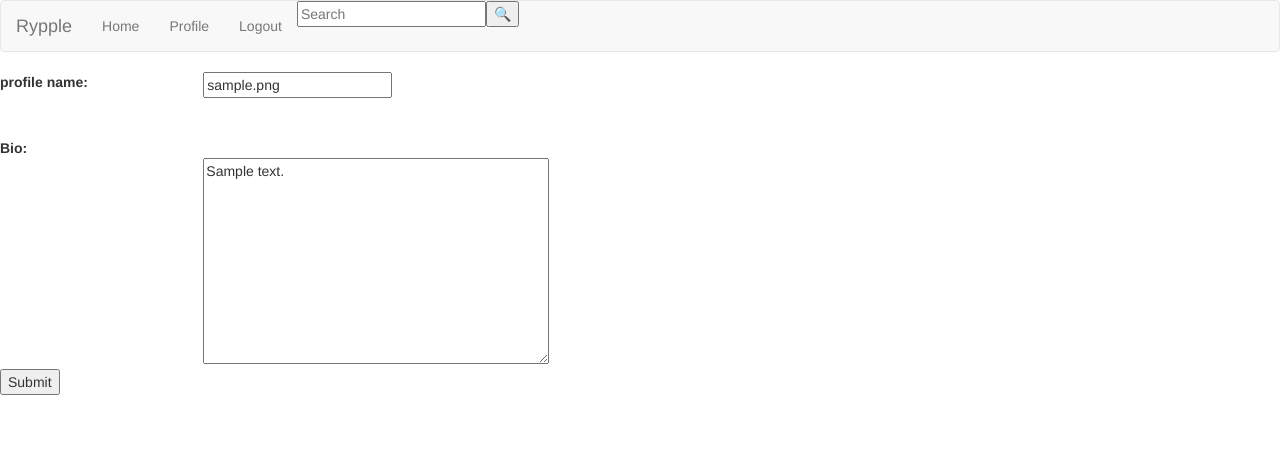
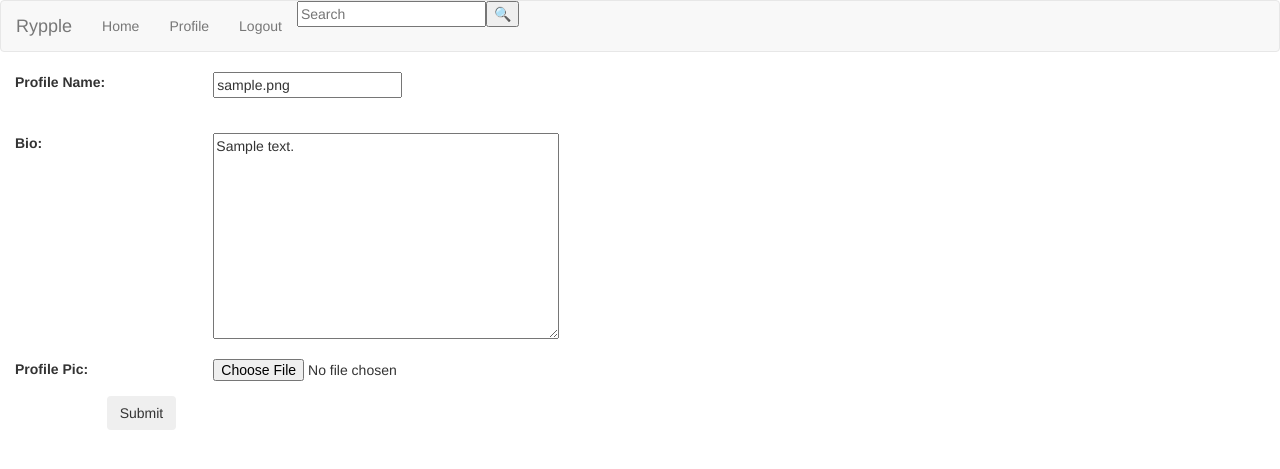
Before and after one commit to keerthanss/microblog, a Django app: page /microblog/editprofile/ in a window 1280 px wide. Shown: the top 469 px of the page. Run offline with Django 3.2, Linux system fonts and the light colour scheme; a user stored in the database is signed in; tables that the repository leaves empty hold one stand-in row (values such as "Sample post"); parts of the project's set-up code (start-up, migrations or seed data) failed here and were passed over; some libraries are stand-ins or nearby versions.

Commit message:
Can upload and save profile picture

```diff
--- a/mysite/microblog/forms.py
+++ b/mysite/microblog/forms.py
@@ -1,6 +1,5 @@
 from django import forms
 from django.forms import Textarea
-from models import User
 
 class LogInForm(forms.Form):
     username = forms.CharField(widget = forms.TextInput(attrs={'placeholder':'Username', 'required' : True}),
@@ -31,7 +30,8 @@ class PostForm(forms.Form):
 class EditProfileForm(forms.Form):
     profile_name = forms.CharField(label='Profile Name', max_length=100)
     bio = forms.CharField(widget=forms.Textarea , label='bio')
-
+    profile_pic = forms.ImageField(label="Select an image", required=False)
+    #profile_pic = forms
 class SearchForm(forms.Form):
     searchField = forms.CharField(label='search',
                     widget=forms.TextInput(attrs={'placeholder': 'Search'}))
--- a/mysite/microblog/logic.py
+++ b/mysite/microblog/logic.py
@@ -3,6 +3,9 @@ from django.http import HttpResponse
 from .Serializers import *
 from .models import User, Post, Follows, Saves, Shares
 from rest_framework import viewsets
+
+#def saveProfilePic(username, picture):
+
 
 def getPostsForProfilePage(username, number, isMyProfile):
     def getSelfProfile():
@@ -35,6 +38,8 @@ def getPostsForProfilePage(username, number, isMyProfile):
         return getSelfProfile()
     else:
         return getOtherProfile()
+
+
 
 def getSharedPostsByUser(username, number):
     if username is None:
@@ -98,7 +103,12 @@ def unsavePost(user,post):
     if postsSaved:
         postsSaved.delete()
     return True
+def deletePostLogic(postid,username):
 
+    post = Post.objects.get(post_id = postid)
+    if(post):
+        if post.creator.user_name == username:
+            post.delete()
 def getHomePagePosts(username,number):
     users_following = Follows.objects.values_list('following').filter(follower=username)
     queryset = Post.objects.all().order_by('-timestamp').filter(creator__in= set(users_following))
--- a/mysite/microblog/models.py
+++ b/mysite/microblog/models.py
@@ -14,7 +14,7 @@ class User(models.Model):
         max_length = 30,
         primary_key = True)
     userid = models.OneToOneField(auth_user, default=-1)
-    profile_pic = models.CharField(max_length = 50)
+    profile_pic = models.ImageField(upload_to = 'ProfilePictures/')
     bio = models.CharField(max_length = 300)
 
 
--- a/mysite/microblog/templates/microblog/editprofile.html
+++ b/mysite/microblog/templates/microblog/editprofile.html
@@ -1,33 +1,34 @@
 {% extends 'microblog/header.html' %}
-<!DOCTYPE html>
-<html lang="en">
 {% block body %}
 {{block.super}}
 
-<form action = "/microblog/editprofile/" method="post">
+<form enctype="multipart/form-data"  method="post">
   {% csrf_token %}
   <div class="fieldWrapper">
-    <div class="row">
+    <div class="form-group form-inline">
+      <div class="col-sm-2" >
+        <label for="{{ form.profile_name.id_for_label }}"> Profile Name:</label>
+       </div>
+        {{ form.profile_name }}
+        <br><br>
+    </div>
+    <div class= "form-group form-inline">
+      <div class="col-sm-2" >
+        <label for="{{form.bio.id_for_label}}">Bio:</label>
+      </div>
+      {{ form.bio }}
+    </div>
 
-      <div class="col-sm-2" >
-
-        <label for="{{ form.profile_name.id_for_label }}"> profile name:</label>
-
-
-       </div>
-
-        {{ form.profile_name }}
-        <br><br><br<br>
+    <div class = "form-group form-inline">
+      <div class="col-sm-2">
+        <label for="{{form.profile_pic.id_for_label}}">Profile Pic:</label>
+      </div>
+      {{ form.profile_pic }}
     </div>
-    <div class= "row">
-      <br>
-    <div class="col-sm-2" >  <label for="{{form.bio.id_for_label}}">Bio:</label></div>
-    <br>
-      {{ form.bio }}
-
   </div>
-</div>
-  <input type="submit" value="Submit" />
+  <div class="form-group col-sm-offset-1">
+    <input type="submit" class="btn" value="Submit" />
+  </div>
 </form>
 
 {%endblock%}
--- a/mysite/microblog/templates/microblog/postlist.html
+++ b/mysite/microblog/templates/microblog/postlist.html
@@ -26,6 +26,11 @@
                   <a href="/microblog/share/?username={{request.user.username}}&post={{post.post_id}}">
                     <span class="glyphicon glyphicon-share"></span>
                   </a>
+                {%ifequal request.user.username post.creator.user_name%}
+                <a href="/microblog/delete/?post={{post.post_id}}">
+                  <span class="glyphicon glyphicon-trash"></span>
+                </a>
+                {%endifequal%}
                 </p>
               </div>
 
--- a/mysite/microblog/templates/microblog/profile.html
+++ b/mysite/microblog/templates/microblog/profile.html
@@ -1,5 +1,6 @@
 {% extends 'microblog/postlist.html' %}
 {% load staticfiles %}
+{% load static %}
 
 {% block head %}
   <link rel="stylesheet" href="{% static 'microblog/profile.css'%}">
@@ -13,6 +14,7 @@
     <div class="col-sm-3 sidenav">
       {%if user_details %}
         {% for user in user_details %}
+          <img src="{{ MEDIA_URL}}"></img>
           <h4>{{user.profile_name}}</h4>
           <h5>({{user.user_name}})</h5>
           <br>
--- a/mysite/microblog/urls.py
+++ b/mysite/microblog/urls.py
@@ -36,6 +36,7 @@ urlpatterns = [
     url(r'save/', views.save,name='save'),
     url(r'share/', views.share, name='share'),
     url(r'logout/', views.logoutview, name='logout'),
+    url(r'delete/', views.deletePost, name='deletePost'),
     url(r'^',include(apirouter.urls)),
 
 
--- a/mysite/microblog/views.py
+++ b/mysite/microblog/views.py
@@ -62,8 +62,14 @@ def editProfile(request):
     #return render (request, 'microblog/editprofile.html',context)
 
     if request.method == 'POST':
-        form=EditProfileForm(request.POST)
+        print "Received post method"
+        form=EditProfileForm(request.POST, request.FILES)
+        print form
         if form.is_valid():
+            print "Form is valid"
+            if request.FILES['profile_pic']:
+                user_details.profile_pic=request.FILES['profile_pic']
+            #saveProfilePic(request.user.username, request.FILES['profile_pic'])
             form=form.cleaned_data
             user_details.profile_name=form['profile_name']
             user_details.bio=form['bio']
@@ -126,6 +132,11 @@ def unfollow(request):
     unfollowUser(follower,following)
     return HttpResponseRedirect(request.META.get('HTTP_REFERER', '/'))
 
+def deletePost(request):
+    username = request.user.username
+    postid= request.GET.get('post',None)
+    deletePostLogic(postid,username)
+    return HttpResponseRedirect(request.META.get('HTTP_REFERER', '/'))
 def follow(request):
     follower=request.GET.get('follower', None)
 
--- a/mysite/mysite/settings.py
+++ b/mysite/mysite/settings.py
@@ -133,3 +133,6 @@ USE_TZ = True
 # https://docs.djangoproject.com/en/1.10/howto/static-files/
 
 STATIC_URL = '/static/'
+
+MEDIA_ROOT = os.path.join(BASE_DIR, 'media')
+MEDIA_URL = '/media/'
--- a/mysite/mysite/urls.py
+++ b/mysite/mysite/urls.py
@@ -15,9 +15,11 @@ Including another URLconf
 """
 from django.conf.urls import include, url
 from django.contrib import admin
+from django.conf.urls.static import static
+from django.conf import settings
 
 urlpatterns = [
     url(r'^microblog/', include('microblog.urls')),
     #
     url(r'^admin/', admin.site.urls),
-]
+] + static(settings.MEDIA_URL, document_root=settings.MEDIA_ROOT)
```
Also changed, not shown: mysite/microblog/static/microblog/background.css (+7 -3 lines), mysite/microblog/static/microblog/home.css (+8 -1 lines), mysite/microblog/migrations/0014_auto_20161108_0332.py (added), mysite/microblog/static/microblog/bootstrap/css/bootstrap.css, 1 other file.
